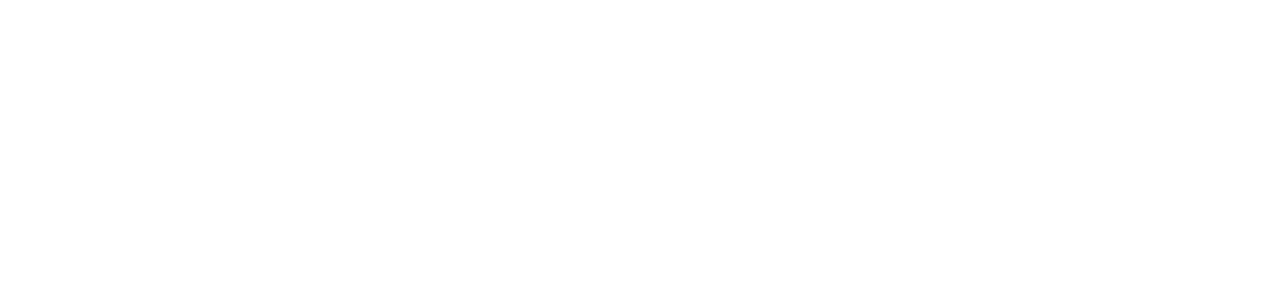
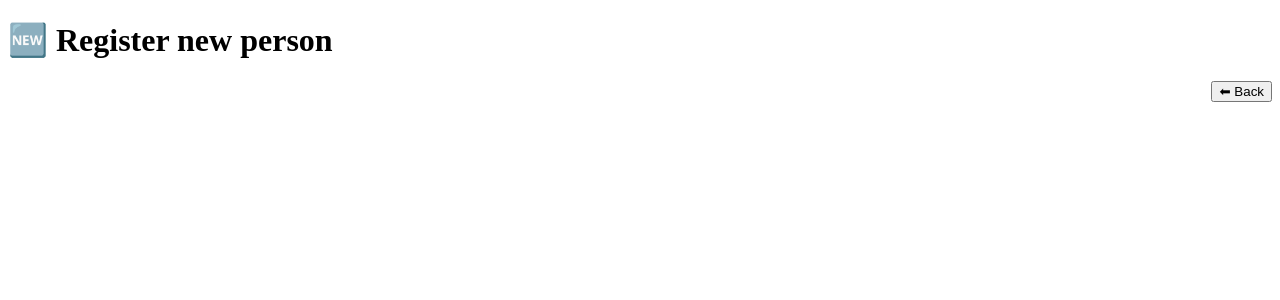
Before and after one commit to SmallFlatty/MeetApplication, a Vue app in the folder FrontEndApp/: page /user/register in a window 1280 px wide. Shown: the top 300 px of the page. Built offline with nearby package versions, Linux system fonts and the light colour scheme.

Commit message:
Первые 4 страницы кликабельны, с кнопкой возврата на главную

```diff
--- /dev/null
+++ b/FrontEndApp/src/Common/HomeButton.vue
@@ -0,0 +1,23 @@
+<template>
+  <div class="header-actions">
+    <button class="btn danger" @click="goHome">⬅ Back</button>
+  </div>
+</template>
+
+<script setup>
+import { useRouter } from 'vue-router'
+
+const router = useRouter()
+
+function goHome() {
+  router.push({ name: 'home' }) // всегда возвращает на главную страницу
+}
+</script>
+
+<style scoped>
+.header-actions {
+  display: flex;
+  justify-content: flex-end;
+  margin-bottom: 1rem;
+}
+</style>
--- a/FrontEndApp/src/Components/Views/UserTools/MeetingCreateView.vue
+++ b/FrontEndApp/src/Components/Views/UserTools/MeetingCreateView.vue
@@ -1,9 +1,25 @@
 <script setup lang="ts">
+import { useRouter } from "vue-router";
+import HomeButton from "@/Common/HomeButton.vue";
 
+const router = useRouter();
+
+function goHome() {
+  router.push({ name: 'home' }) // Явно ведёт на MainMenuView
+}
 </script>
 
 <template>
-
+  <div class="page">
+    <header class="header">
+      <div class="title-wrap">
+        <h1 class="title">➕ Create Meeting</h1>
+      </div>
+      <div class="header-actions">
+        <HomeButton />
+      </div>
+    </header>
+  </div>
 </template>
 
 <style scoped>
--- a/FrontEndApp/src/Components/Views/UserTools/MeetingsAllView.vue
+++ b/FrontEndApp/src/Components/Views/UserTools/MeetingsAllView.vue
@@ -1,9 +1,25 @@
-<script setup lang="ts">
+<script setup>
+import { useRouter } from 'vue-router'
+import HomeButton from '@/Common/HomeButton.vue'
 
+const router = useRouter()
+
+function goHome() {
+  router.push({ name: 'home' }) // Явно ведёт на MainMenuView
+}
 </script>
 
 <template>
-
+  <div class="page">
+    <header class="header">
+      <div class="title-wrap">
+        <h1 class="title">🗂️ All Meetings</h1>
+      </div>
+      <div class="header-actions">
+        <HomeButton />
+      </div>
+    </header>
+  </div>
 </template>
 
 <style scoped>
--- a/FrontEndApp/src/Components/Views/UserTools/MyMeetingView.vue
+++ b/FrontEndApp/src/Components/Views/UserTools/MyMeetingView.vue
@@ -1,11 +1,34 @@
-<script setup lang="ts">
+<script setup>
+import { useRouter } from 'vue-router'
+import HomeButton from '@/Common/HomeButton.vue'
 
+const router = useRouter()
+
+function goHome() {
+  router.push({ name: 'home' }) // Явно ведёт на MainMenuView
+}
 </script>
 
 <template>
-
+  <div class="page">
+    <header class="header">
+      <div class="title-wrap">
+        <h1 class="title">📅 My Meetings</h1>
+      </div>
+      <div class="header-actions">
+      <HomeButton />
+      </div>
+    </header>
+  </div>
 </template>
 
+
+
 <style scoped>
-
+.page {
+  padding: 20px;
+}
+.btn {
+  margin-top: 20px;
+}
 </style>
--- a/FrontEndApp/src/Components/Views/UserTools/UserRegisterView.vue
+++ b/FrontEndApp/src/Components/Views/UserTools/UserRegisterView.vue
@@ -1,9 +1,25 @@
-<script setup lang="ts">
+<script setup>
+import { useRouter } from 'vue-router'
+import HomeButton from '@/Common/HomeButton.vue'
 
+const router = useRouter()
+
+function goHome() {
+  router.push({ name: 'home' }) // Явно ведёт на MainMenuView
+}
 </script>
 
 <template>
-
+  <div class="page">
+    <header class="header">
+      <div class="title-wrap">
+        <h1 class="title">🆕 Register new person</h1>
+      </div>
+      <div class="header-actions">
+        <HomeButton />
+      </div>
+    </header>
+  </div>
 </template>
 
 <style scoped>
```
